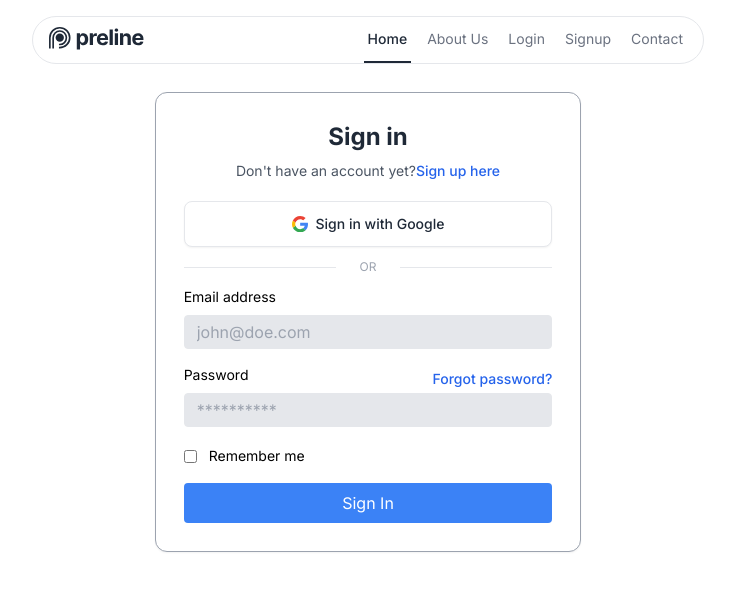
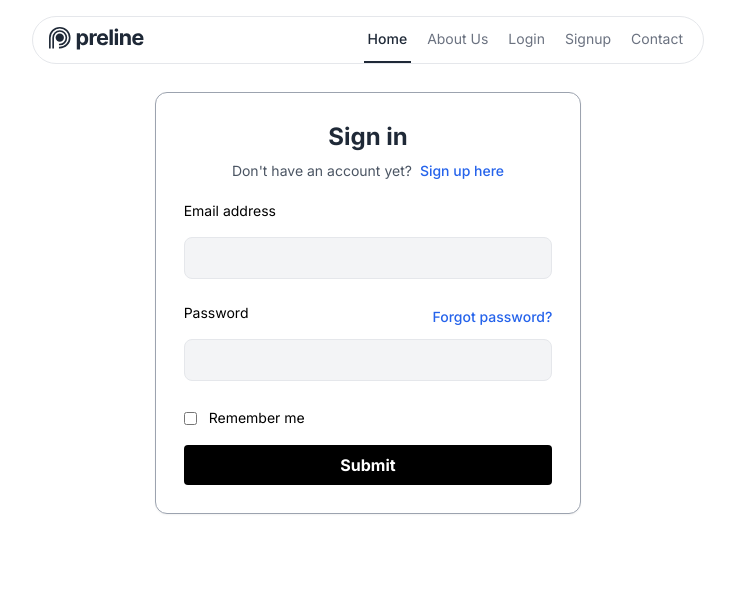
Before and after one commit to Sarthak-Srivastava-01/frontend, a Next.js app: page /login in a window 1280 px wide. Shown: the top 590 px of the page, without its empty margins (272-1007 px from the left). Built offline with nearby package versions, Linux system fonts and the light colour scheme.

Commit message:
form validation

```diff
--- a/src/app/login/page.jsx
+++ b/src/app/login/page.jsx
@@ -1,9 +1,28 @@
+'use client';
 import React from 'react'
 // import classes from './login.module.css'
 import Input from '@/components/Input';
 import Button from '@/components/Button';
+import { useFormik } from 'formik';
+import * as Yup from 'yup'
+
+const loginSchema = Yup.object().shape({
+  email : Yup.string().required('Email is required').email('Email is invalid'),
+  password : Yup.string().required('Password is required').min(5, 'Password must be at least 5 characters')
+})
 
 const Login = () => {
+    const loginForm =  useFormik({
+      initialValues : {
+        email : '',
+        password : ''
+      },
+      onSubmit : (values) => {
+        console.log(values);
+      },
+      validationSchema : loginSchema
+    })
+
   return (
     <div className='flex items-center justify-center'>
 
@@ -14,7 +33,7 @@ const Login = () => {
               <p className="mt-2 text-sm text-gray-600">
                 Don't have an account yet?
                 <a
-                  className="text-blue-600 decoration-2 hover:underline focus:outline-none focus:underline font-medium"
+                  className="ml-2 text-blue-600 decoration-2 hover:underline focus:outline-none focus:underline font-medium"
                   href="/signup"
                 >
                   Sign up here
@@ -22,41 +41,8 @@ const Login = () => {
               </p>
             </div>
             <div className="mt-5">
-              <button
-                type="button"
-                className="w-full py-3 px-4 inline-flex justify-center items-center gap-x-2 text-sm font-medium rounded-lg border border-gray-200 bg-white text-gray-800 shadow-sm hover:bg-gray-50 focus:outline-none focus:bg-gray-50 disabled:opacity-50 disabled:pointer-events-none"
-              >
-                <svg
-                  className="w-4 h-auto"
-                  width={46}
-                  height={47}
-                  viewBox="0 0 46 47"
-                  fill="none"
-                >
-                  <path
-                    d="M46 24.0287C46 22.09 45.8533 20.68 45.5013 19.2112H23.4694V27.9356H36.4069C36.1429 30.1094 34.7347 33.37 31.5957 35.5731L31.5663 35.8669L38.5191 41.2719L38.9885 41.3306C43.4477 37.2181 46 31.1669 46 24.0287Z"
-                    fill="#4285F4"
-                  />
-                  <path
-                    d="M23.4694 47C29.8061 47 35.1161 44.9144 39.0179 41.3012L31.625 35.5437C29.6301 36.9244 26.9898 37.8937 23.4987 37.8937C17.2793 37.8937 12.0281 33.7812 10.1505 28.1412L9.88649 28.1706L2.61097 33.7812L2.52296 34.0456C6.36608 41.7125 14.287 47 23.4694 47Z"
-                    fill="#34A853"
-                  />
-                  <path
-                    d="M10.1212 28.1413C9.62245 26.6725 9.32908 25.1156 9.32908 23.5C9.32908 21.8844 9.62245 20.3275 10.0918 18.8588V18.5356L2.75765 12.8369L2.52296 12.9544C0.909439 16.1269 0 19.7106 0 23.5C0 27.2894 0.909439 30.8731 2.49362 34.0456L10.1212 28.1413Z"
-                    fill="#FBBC05"
-                  />
-                  <path
-                    d="M23.4694 9.07688C27.8699 9.07688 30.8622 10.9863 32.5344 12.5725L39.1645 6.11C35.0867 2.32063 29.8061 0 23.4694 0C14.287 0 6.36607 5.2875 2.49362 12.9544L10.0918 18.8588C11.9987 13.1894 17.25 9.07688 23.4694 9.07688Z"
-                    fill="#EB4335"
-                  />
-                </svg>
-                Sign in with Google
-              </button>
-              <div className="py-3 flex items-center text-xs text-gray-400 uppercase before:flex-1 before:border-t before:border-gray-200 before:me-6 after:flex-1 after:border-t after:border-gray-200 after:ms-6">
-                Or
-              </div>
               {/* Form */}
-              <form>
+              <form onSubmit={loginForm.handleSubmit}>
                 <div className="grid gap-y-4">
                   {/* Form Group */}
                   <div>
@@ -64,7 +50,14 @@ const Login = () => {
                       Email address
                     </label>
                     <div className="relative">
-                      <Input type='email' placeholder='john@doe.com'/>
+                      <input type="email" id='email' onChange={loginForm.handleChange} value={loginForm.values.email}
+                        className='w-full p-2 border rounded-lg my-2 bg-gray-100'
+                      />
+                      {
+                        (loginForm.touched.email && loginForm.errors.email) && (
+                          <p className='text-red-500 mb-5 text-sm'>{loginForm.errors.email}</p>
+                        )
+                      }
                       <div className="hidden absolute inset-y-0 end-0 pointer-events-none pe-3">
                         <svg
                           className="size-5 text-red-500"
@@ -97,7 +90,14 @@ const Login = () => {
                       </a>
                     </div>
                     <div className="relative">
-                      <Input type='password' placeholder='**********'/>
+                      <input type="password" id='password' onChange={loginForm.handleChange} value={loginForm.values.password}
+                        className='w-full p-2 border rounded-lg my-2 bg-gray-100'
+                      />
+                      {
+                        (loginForm.touched.password && loginForm.errors.password) && (
+                          <p className='text-red-500 mb-5 text-sm'>{loginForm.errors.password}</p>
+                        )
+                      }
                       <div className="hidden absolute inset-y-0 end-0 pointer-events-none pe-3">
                         <svg
                           className="size-5 text-red-500"
@@ -133,7 +133,9 @@ const Login = () => {
                     </div>
                   </div>
                   {/* End Checkbox */}
-                  <Button>Sign In</Button>
+                  <button
+                    type='submit'
+                    className='bg-black px-3 py-2 rounded text-white font-bold w-full'>Submit</button>
                 </div>
               </form>
               {/* End Form */}
--- a/src/app/signup/page.jsx
+++ b/src/app/signup/page.jsx
@@ -3,6 +3,20 @@ import Button from '@/components/Button'
 import TextInput from '@/components/Input'
 import { useFormik } from 'formik'
 import React from 'react'
+import * as Yup from 'yup'
+
+const signupSchema = Yup.object().shape({
+  name : Yup.string().required('Name is Required').min(3, 'Name must be at least 3 characters'),
+  email : Yup.string().required('Email is required').email('Email is invalid'),
+  password : Yup.string().required('Password is required')
+    .min(5, 'Password must be at least 5 characters')
+    .matches(/[A-Z]/,'Password must contain an uppercase letter')
+    .matches(/[a-z]/,'Password must contain an lowercase letter')
+    .matches(/[0-9]/,'Password must contain a number')
+    .matches(/[\W]/,'Password must contain a special character'),
+  confirmPassword : Yup.string().required('Confirm Password is required')
+    .oneOf([Yup.ref('password'), null], 'Passwords must match'),
+});
 
 const Signup = () => {
 
@@ -10,12 +24,14 @@ const Signup = () => {
     initialValues : {
       name : '',
       email : '',
-      password : ''
+      password : '',
+      confirmPassword : ''
     },
     onSubmit: (values) => {
       console.log(values);
       // Send values to backend
-    }
+    },
+    validationSchema : signupSchema
   })
 
   return (
@@ -28,15 +44,41 @@ const Signup = () => {
           <input type="text" id='name' onChange={signupForm.handleChange} value={signupForm.values.name}
             className='w-full p-2 border rounded-lg my-2 bg-gray-100'
           />
+          {
+            (signupForm.touched.name && signupForm.errors.name) && (
+              <p className='text-red-500 mb-5 text-sm'>{signupForm.errors.name}</p>
+            )
+          }
 
           <label htmlFor="email">Email Address</label>
           <input type="email" id='email' onChange={signupForm.handleChange} value={signupForm.values.email}
             className='w-full p-2 border rounded-lg my-2 bg-gray-100'
           />
+          {
+            (signupForm.touched.email && signupForm.errors.email) && (
+              <p className='text-red-500 mb-5 text-sm'>{signupForm.errors.email}</p>
+            )
+          }
+
           <label htmlFor="password">Password</label>
           <input type="password" id='password' onChange={signupForm.handleChange} value={signupForm.values.password}
             className='w-full p-2 border rounded-lg my-2 bg-gray-100'
           />
+          {
+            (signupForm.touched.password && signupForm.errors.password) && (
+              <p className='text-red-500 mb-5 text-sm'>{signupForm.errors.password}</p>
+            )
+          }
+
+          <label htmlFor="confirmPassword">Confirm Password</label>
+          <input type="password" id='confirmPassword' onChange={signupForm.handleChange} value={signupForm.values.confirmPassword}
+            className='w-full p-2 border rounded-lg my-2 bg-gray-100'
+          />
+          {
+            (signupForm.touched.confirmPassword && signupForm.errors.confirmPassword) && (
+              <p className='text-red-500 mb-5 text-sm'>{signupForm.errors.confirmPassword}</p>
+            )
+          }
 
           <button
             type='submit'
```
